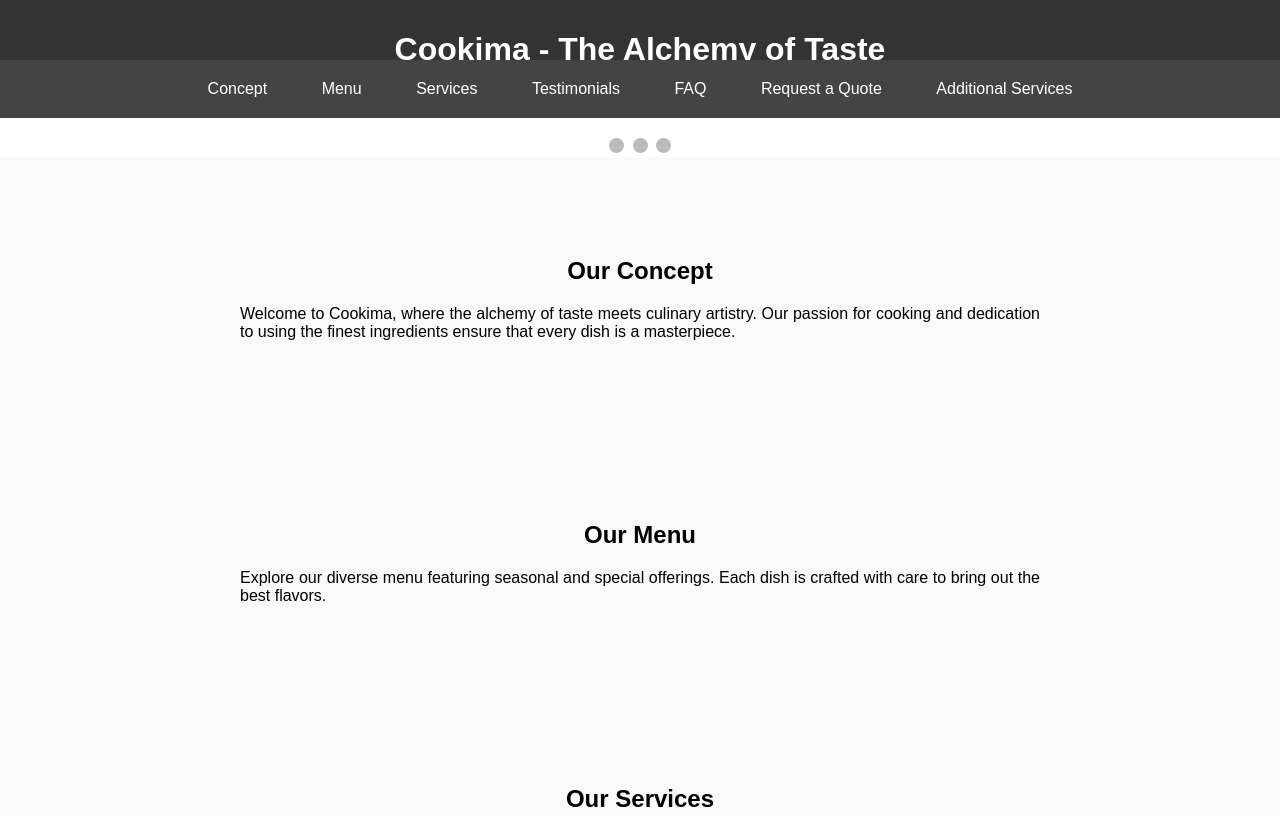
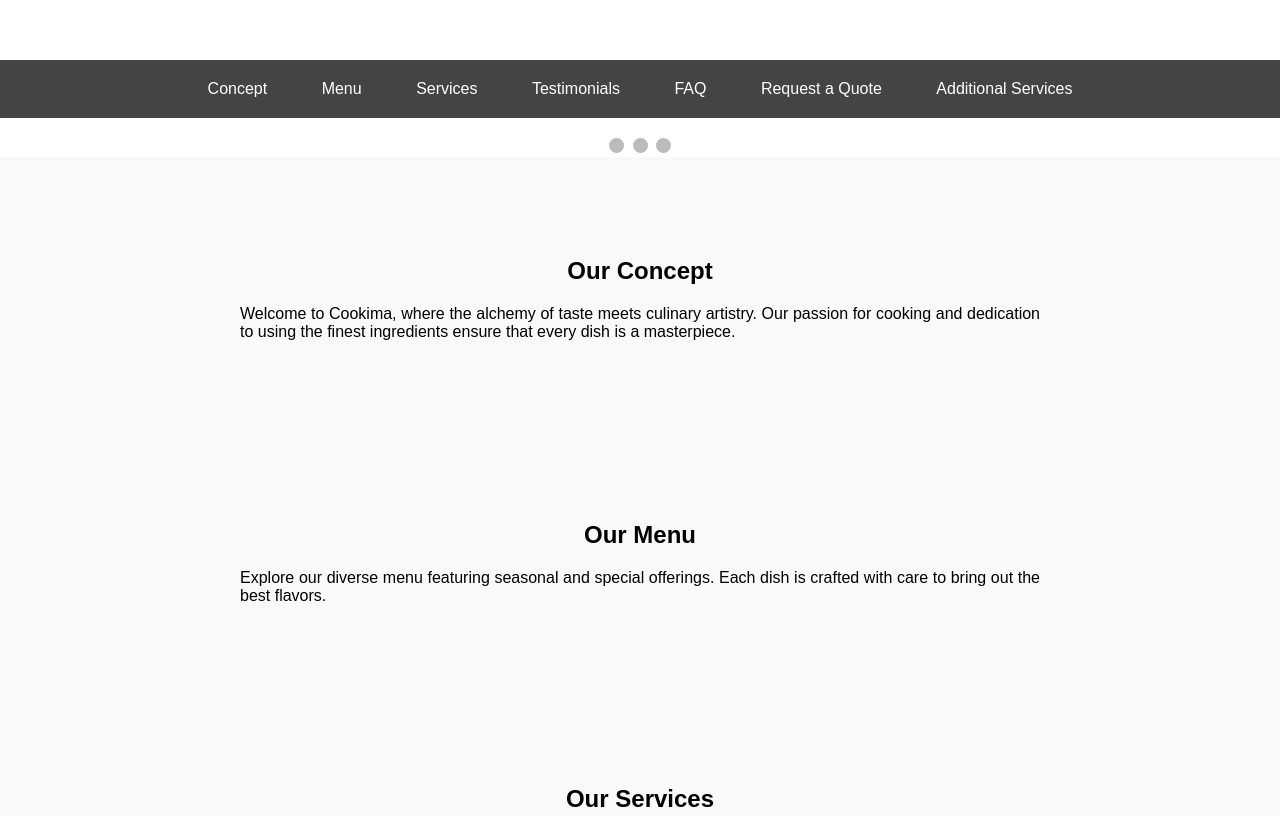
Before and after one commit to ffzakarias/cookima-website, a plain HTML site: page index.html in a window 1280 px wide. Shown: the top 816 px of the page. Drawn offline with Linux system fonts and the light colour scheme; a script that the page names is missing.

Commit message:
Update index.html
remove :

<header>
    <h1>Cookima - The Alchemy of Taste</h1>
</header>

```diff
--- a/index.html
+++ b/index.html
@@ -7,10 +7,6 @@
     <title>Cookima - The Alchemy of Taste</title>
 </head>
 <body>
-
-<header>
-    <h1>Cookima - The Alchemy of Taste</h1>
-</header>
 
 <nav>
     <a href="#concept">Concept</a>
```
